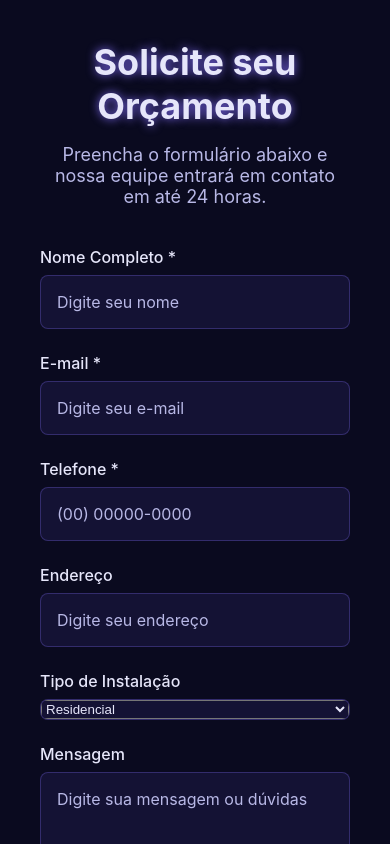
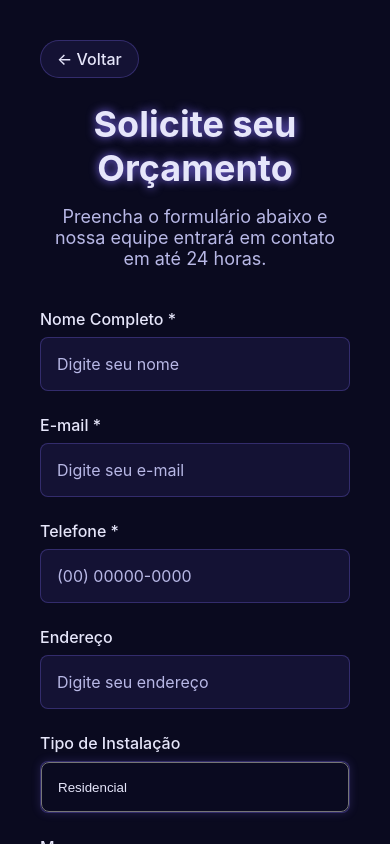
Before and after one commit to RenanGreg/app-solar-pulse, a React Native app: screen /Contact in a window 390 px wide. Built offline with nearby package versions, Linux system fonts and the light colour scheme.

Commit message:
alteraçoes

```diff
--- a/src/pages/contact/index.tsx
+++ b/src/pages/contact/index.tsx
@@ -1,8 +1,10 @@
 import React, { useState } from 'react';
-import { View, Text, StyleSheet, TextInput, TouchableOpacity, ScrollView, Alert } from 'react-native';
+import { View, Text, StyleSheet, TextInput, TouchableOpacity, ScrollView, Alert, Platform } from 'react-native';
 import { Picker } from '@react-native-picker/picker';
+import { useNavigate } from 'react-router-dom';
 
 export function ContactPage() {
+  const navigate = useNavigate();
   const [formData, setFormData] = useState({
     nome: '',
     email: '',
@@ -35,6 +37,13 @@ export function ContactPage() {
   return (
     <ScrollView style={styles.container}>
       <View style={styles.content}>
+        <TouchableOpacity
+          style={styles.backButton}
+          onPress={() => navigate('/')}
+        >
+          <Text style={styles.backButtonText}>← Voltar</Text>
+        </TouchableOpacity>
+
         <Text style={styles.title}>Solicite seu Orçamento</Text>
         <Text style={styles.subtitle}>
           Preencha o formulário abaixo e nossa equipe entrará em contato em até 24 horas.
@@ -95,15 +104,16 @@ export function ContactPage() {
                 onValueChange={(itemValue) =>
                   setFormData({ ...formData, tipoInstalacao: itemValue })
                 }
-                style={styles.picker}
-                dropdownIconColor="#E6E6FA"
+                style={[styles.picker, Platform.OS === 'web' && styles.pickerWeb]}
+                dropdownIconColor="#7B68EE"
+                mode="dropdown"
               >
                 {tiposInstalacao.map((tipo) => (
                   <Picker.Item
                     key={tipo.value}
                     label={tipo.label}
                     value={tipo.value}
-                    color="#E6E6FA"
+                    style={styles.pickerItem}
                   />
                 ))}
               </Picker>
@@ -142,6 +152,30 @@ const styles = StyleSheet.create({
     maxWidth: 800,
     width: '100%',
     alignSelf: 'center',
+  },
+  backButton: {
+    marginBottom: 24,
+    alignSelf: 'flex-start',
+    backgroundColor: 'rgba(123, 104, 238, 0.1)',
+    paddingVertical: 8,
+    paddingHorizontal: 16,
+    borderRadius: 20,
+    borderWidth: 1,
+    borderColor: 'rgba(123, 104, 238, 0.3)',
+    ...Platform.select({
+      web: {
+        cursor: 'pointer',
+        transition: 'all 0.3s ease',
+        ':hover': {
+          backgroundColor: 'rgba(123, 104, 238, 0.2)',
+        },
+      },
+    }),
+  },
+  backButtonText: {
+    color: '#E6E6FA',
+    fontSize: 16,
+    fontWeight: '500',
   },
   title: {
     fontSize: 36,
@@ -185,10 +219,47 @@ const styles = StyleSheet.create({
     borderColor: 'rgba(123, 104, 238, 0.3)',
     borderRadius: 8,
     overflow: 'hidden',
+    ...Platform.select({
+      web: {
+        boxShadow: '0 0 10px rgba(123, 104, 238, 0.2)',
+        transition: 'all 0.3s ease',
+      },
+      default: {
+        shadowColor: '#7B68EE',
+        shadowOffset: { width: 0, height: 2 },
+        shadowOpacity: 0.2,
+        shadowRadius: 4,
+        elevation: 3,
+      },
+    }),
   },
   picker: {
     color: '#E6E6FA',
     backgroundColor: 'transparent',
+    height: 50,
+  },
+  pickerWeb: {
+    paddingHorizontal: 16,
+    paddingVertical: 8,
+    outlineStyle: 'none',
+    cursor: 'pointer',
+    appearance: 'none',
+    WebkitAppearance: 'none',
+    MozAppearance: 'none',
+    backgroundColor: 'rgba(10, 10, 31, 0.95)',
+    color: '#E6E6FA',
+    borderRadius: 8,
+  },
+  pickerItem: {
+    fontSize: 16,
+    height: 50,
+    backgroundColor: '#0A0A1F',
+    color: '#E6E6FA',
+    ...Platform.select({
+      web: {
+        padding: 8,
+      },
+    }),
   },
   textArea: {
     minHeight: 120,
```
